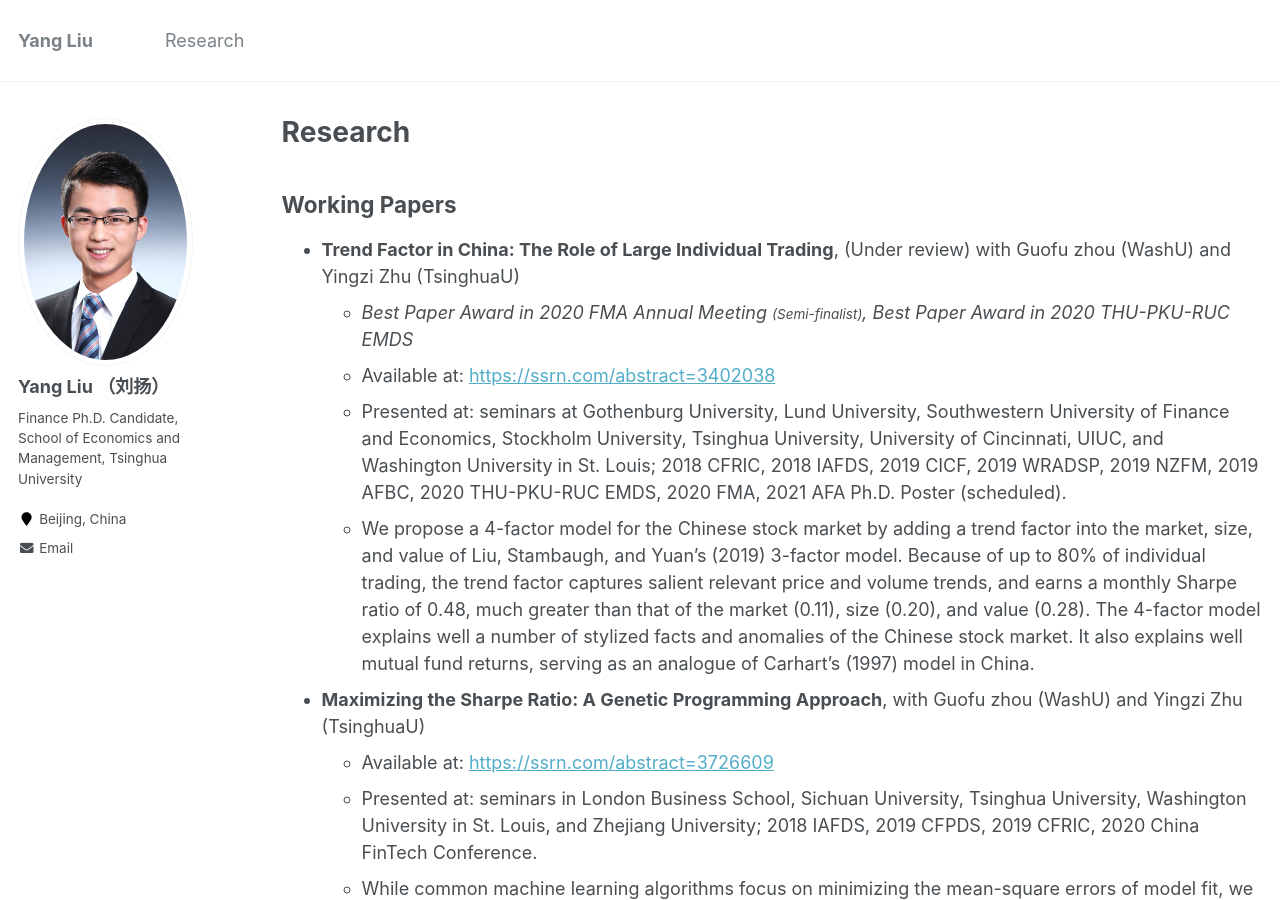
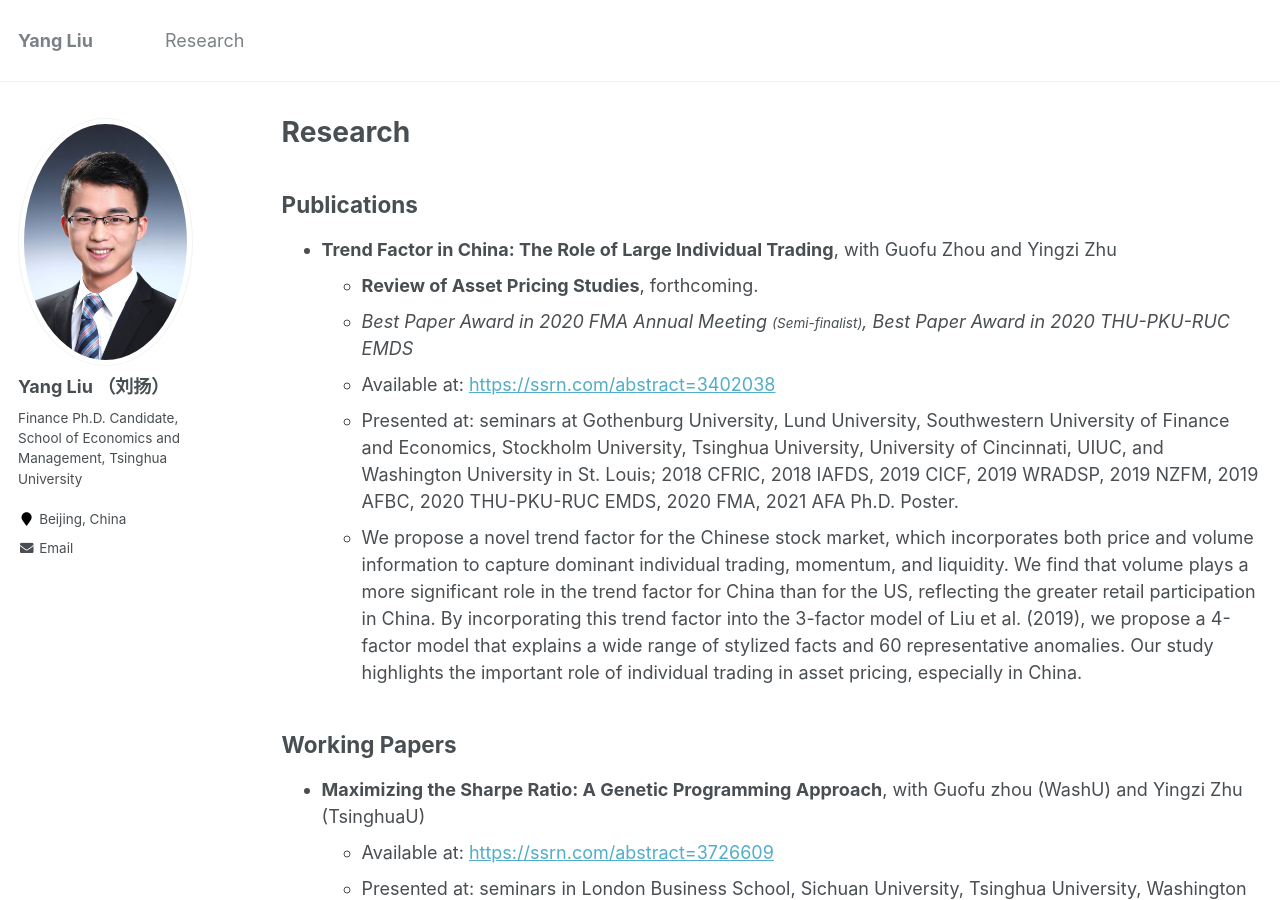
Before and after one commit to yangliu-finance/yangliu-finance.github.io, a Jekyll site: the page built from _pages/research.md, in a window 1280 px wide and 900 px high. Built offline with Jekyll 4.4.1, drawn with Linux system fonts in a browser that asks for light colours.

Commit message:
Update research.md

```diff
--- a/_pages/research.md
+++ b/_pages/research.md
@@ -6,19 +6,24 @@ author_profile: true
 ---
 
 
+
+Publications
+------
+
++ **Trend Factor in China: The Role of Large Individual Trading**, with Guofu Zhou and Yingzi Zhu
+  + **Review of Asset Pricing Studies**, forthcoming.
+  + *Best Paper Award in 2020 FMA Annual Meeting <small>(Semi-finalist)</small>, Best Paper Award in 2020 THU-PKU-RUC EMDS*
+  + Available at: [https://ssrn.com/abstract=3402038](https://ssrn.com/abstract=3402038)
+  + Presented at: seminars at Gothenburg University, Lund University, Southwestern University of Finance and Economics, Stockholm University, Tsinghua University, University of Cincinnati, UIUC, and Washington University in St. Louis; 2018 CFRIC, 2018 IAFDS, 2019 CICF, 2019 WRADSP, 2019 NZFM, 2019 AFBC, 2020 THU-PKU-RUC EMDS, 2020 FMA, 2021 AFA Ph.D. Poster.
+  + We propose a novel trend factor for the Chinese stock market, which incorporates both price and volume information to capture dominant individual trading, momentum, and liquidity. We find that volume plays a more significant role in the trend factor for China than for the US, reflecting the greater retail participation in China. By incorporating this trend factor into the 3-factor model of Liu et al. (2019), we propose a 4-factor model that explains a wide range of stylized facts and 60 representative anomalies. Our study highlights the important role of individual trading in asset pricing, especially in China.
+
+
+
+
+
+
 Working Papers
 ------
-
-+ **Trend Factor in China: The Role of Large Individual Trading**, (Under review) with Guofu zhou (WashU) and Yingzi Zhu (TsinghuaU)
-  + *Best Paper Award in 2020 FMA Annual Meeting <small>(Semi-finalist)</small>, Best Paper Award in 2020 THU-PKU-RUC EMDS*
-  + Available at: [https://ssrn.com/abstract=3402038](https://ssrn.com/abstract=3402038)
-  + Presented at: seminars at Gothenburg University, Lund University, Southwestern University of Finance and Economics, Stockholm University, Tsinghua University, University of Cincinnati, UIUC, and Washington University in St. Louis; 2018 CFRIC, 2018 IAFDS, 2019 CICF, 2019 WRADSP, 2019 NZFM, 2019 AFBC, 2020 THU-PKU-RUC EMDS, 2020 FMA, 2021 AFA Ph.D. Poster (scheduled).
-  + We propose a 4-factor model for the Chinese stock market by adding a trend factor into the market, size, and value of Liu, Stambaugh, and Yuan's (2019)
-  3-factor model. Because of up to 80% of individual trading, the trend factor captures salient relevant price and volume trends,
-  and earns a monthly Sharpe ratio of 0.48, much greater than that of the market (0.11), size (0.20), and value (0.28).
-  The 4-factor model explains well a number of stylized facts and anomalies of the Chinese stock market. It also explains well mutual fund returns,
-  serving as an analogue of Carhart’s (1997) model in China.
-
 
 
 + **Maximizing the Sharpe Ratio: A Genetic Programming Approach**, with Guofu zhou (WashU) and Yingzi Zhu (TsinghuaU)
```
